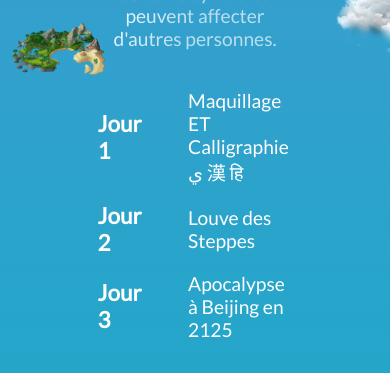
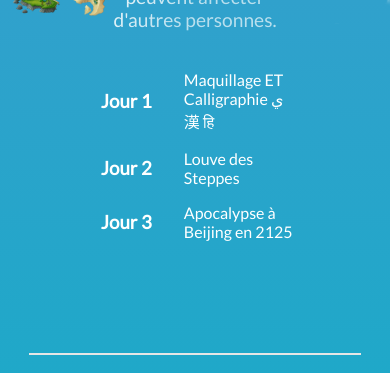
Before and after one commit to leoBello/cp2022WebSite, a React (Create React App) app: page / in a window 390 px wide. Shown: the part 5291-5664 px from the top of the page. Built offline with nearby package versions, Linux system fonts and the light colour scheme; a web font is replaced by a local one.

Commit message:
improve responsive

```diff
--- a/src/components/Home/Home.jsx
+++ b/src/components/Home/Home.jsx
@@ -170,7 +170,7 @@ const Home = () => {
                   <Cloud className="right" src={Cloud3} />
                   <Cloud className="right" src={Cloud2} />
                   <Cloud className="right moon" src={Moon} />
-                  <SectionText />
+
                   <div className="faq-container">
                     <div className="preceptes-container">
                       {FAQData[language].map((faq, index) => (
--- a/src/components/Section/section.scss
+++ b/src/components/Section/section.scss
@@ -133,6 +133,11 @@
   width: 100%;
   grid-gap: 2em;
 
+  @media screen and (max-width: "600px") {
+    font-size: 1em;
+
+  }
+
   .costume-day,
   .costume-title {
     height: 100%;
```
